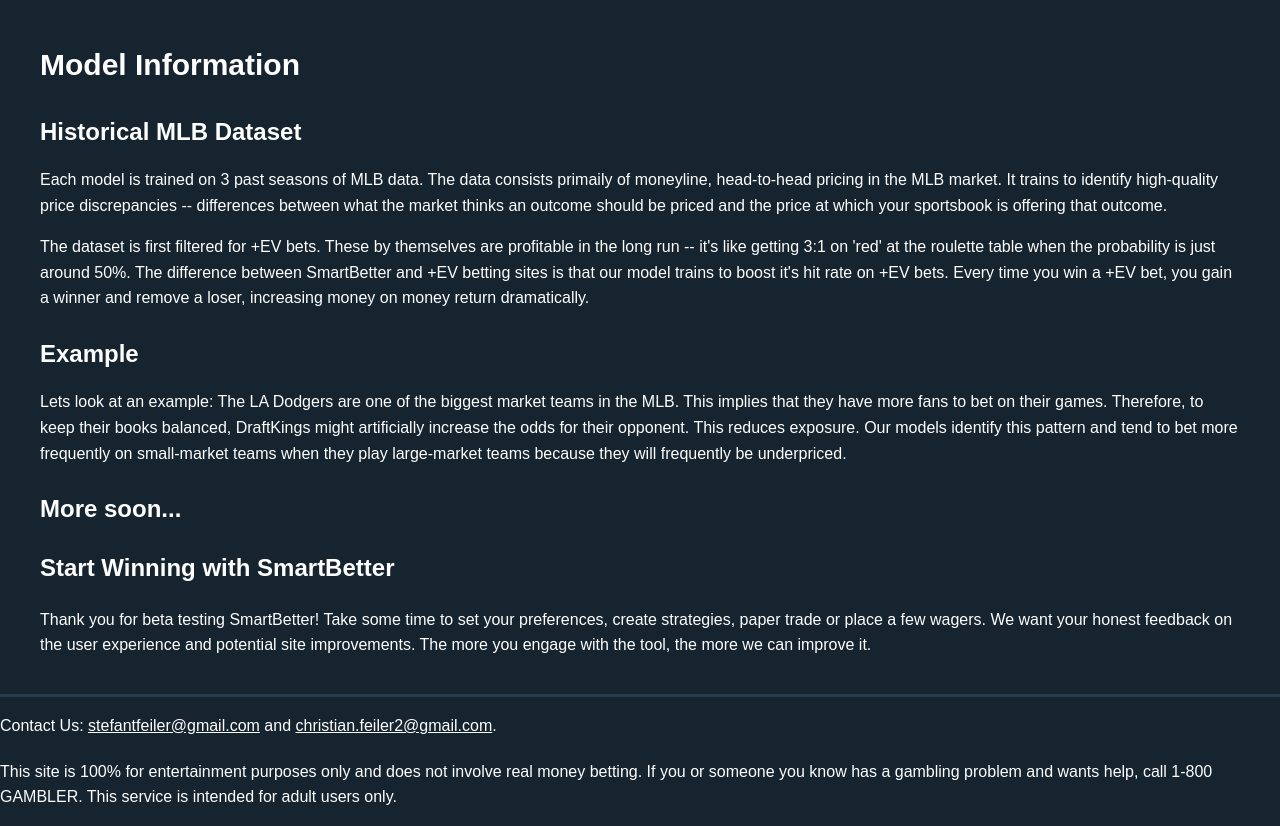
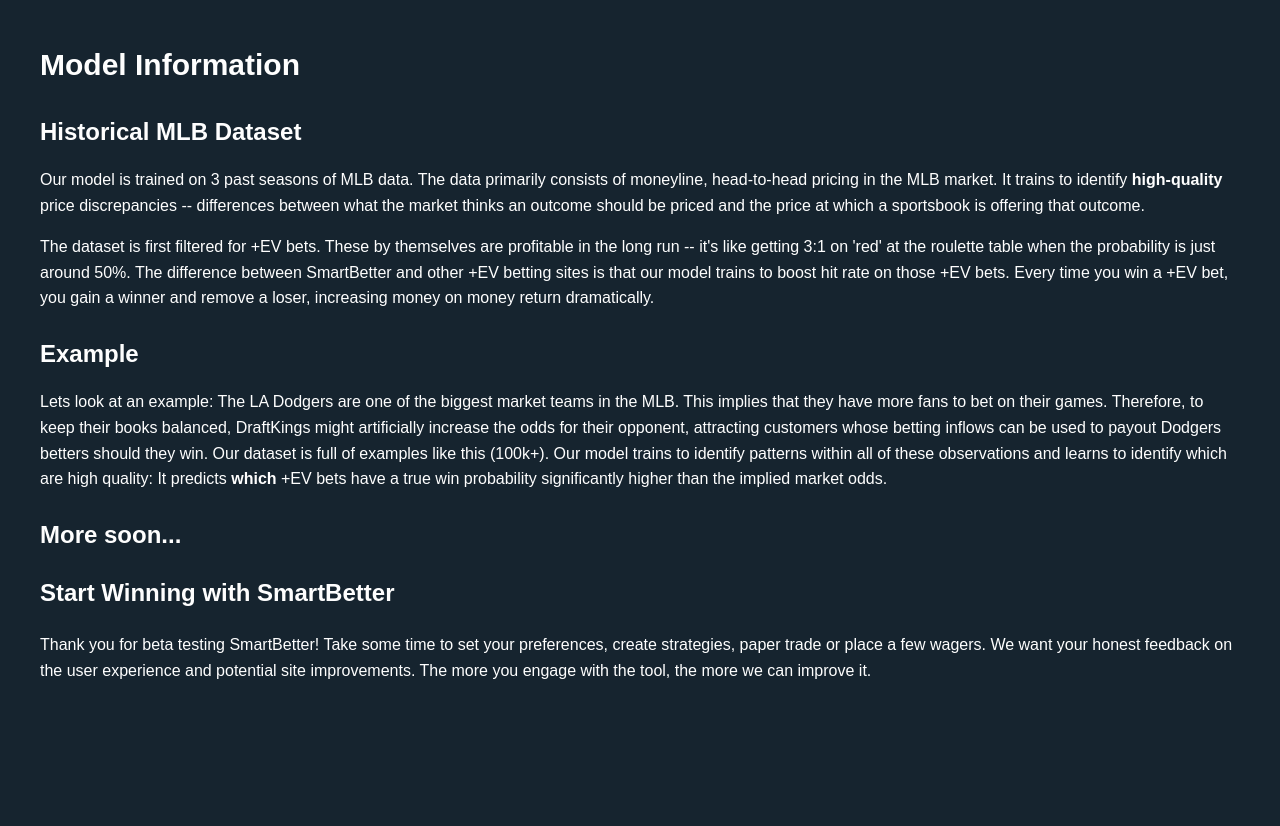
Before and after one commit to youngfeiler/SmartBetter-website, a Flask app: page /information in a window 1280 px wide. Shown: the part 223-1049 px from the top of the page. After the commit the page ends 902 px from the top, so only its background shows below. Run offline with Flask 3, Linux system fonts and the light colour scheme; some libraries are stand-ins or nearby versions.

Commit message:
wording changes

```diff
--- a/static/templates/information.html
+++ b/static/templates/information.html
@@ -13,16 +13,16 @@
     <h2>Model Information</h2>
     <div class="feature">
       <h3>Historical MLB Dataset</h3>
-      <p>Each model is trained on 3 past seasons of MLB data. The data consists primaily of moneyline, head-to-head pricing in the MLB market. It trains to identify high-quality price discrepancies -- differences between what the market thinks an outcome should be priced and the price at which your sportsbook is offering that outcome. </p>
+      <p>Our model is trained on 3 past seasons of MLB data. The data primarily consists of moneyline, head-to-head pricing in the MLB market. It trains to identify <b>high-quality</b> price discrepancies -- differences between what the market thinks an outcome should be priced and the price at which a sportsbook is offering that outcome. </p>
 
 
       <p>The dataset is first filtered for +EV bets. These by themselves are profitable in the long run -- it's like getting 3:1 on 'red' at the roulette table when the probability is just around 50%.
 
-      The difference between SmartBetter and +EV betting sites is that our model trains to boost it's hit rate on +EV bets. Every time you win a +EV bet, you gain a winner and remove a loser, increasing money on money return dramatically. </p>
+      The difference between SmartBetter and other +EV betting sites is that our model trains to boost hit rate on those +EV bets. Every time you win a +EV bet, you gain a winner and remove a loser, increasing money on money return dramatically. </p>
       <h3>Example</h3>
       <p>
      Lets look at an example:
-      The LA Dodgers are one of the biggest market teams in the MLB. This implies that they have more fans to bet on their games. Therefore, to keep their books balanced, DraftKings might artificially increase the odds for their opponent. This reduces exposure. Our models identify this pattern and tend to bet more frequently on small-market teams when they play large-market teams because they will frequently be underpriced.
+      The LA Dodgers are one of the biggest market teams in the MLB. This implies that they have more fans to bet on their games. Therefore, to keep their books balanced, DraftKings might artificially increase the odds for their opponent, attracting customers whose betting inflows can be used to payout Dodgers betters should they win. Our dataset is full of examples like this (100k+). Our model trains to identify patterns within all of these observations and learns to identify which are high quality: It predicts <b>which</b> +EV bets have a true win probability significantly higher than the implied market odds.
       </p>
     </div>
     <div class="feature">
@@ -35,8 +35,6 @@
     </p>
   </section>
 </div>
-
-{% include "footer.html"  %}
 </body>
 
 </html>
```
